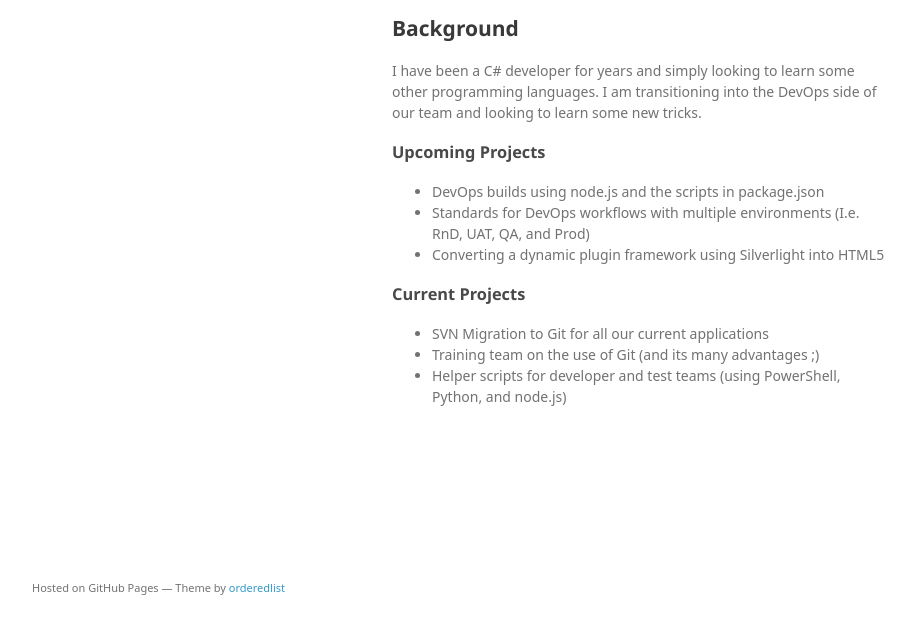
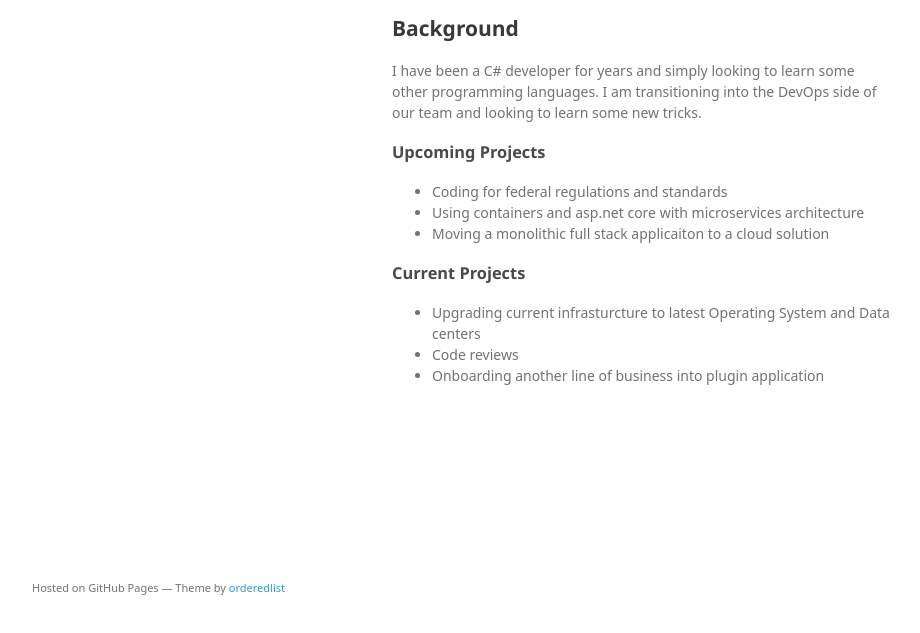
Before and after one commit to noxsoul/noxsoul.github.io, a plain HTML site: page index.html in a window 1280 px wide. Shown: the part 133-766 px from the top of the page, without its empty margins (178-1098 px from the left). Drawn offline with Linux system fonts and the light colour scheme; a web font is replaced by a local one.

Commit message:
Update index.html

```diff
--- a/index.html
+++ b/index.html
@@ -37,18 +37,18 @@
 <a id="upcoming-projects" class="anchor" href="#upcoming-projects" aria-hidden="true"><span aria-hidden="true" class="octicon octicon-link"></span></a>Upcoming Projects</h3>
 
 <ul>
-<li>DevOps builds using node.js and the scripts in package.json</li>
-<li>Standards for DevOps workflows with multiple environments (I.e. RnD, UAT, QA, and Prod)</li>
-<li>Converting a dynamic plugin framework using Silverlight into HTML5 </li>
+<li>Coding for federal regulations and standards</li>
+<li>Using containers and asp.net core with microservices architecture</li>
+<li>Moving a monolithic full stack applicaiton to a cloud solution</li>
 </ul>
 
 <h3>
 <a id="current-projects" class="anchor" href="#current-projects" aria-hidden="true"><span aria-hidden="true" class="octicon octicon-link"></span></a>Current Projects</h3>
 
 <ul>
-<li>SVN Migration to Git for all our current applications</li>
-<li>Training team on the use of Git (and its many advantages ;)</li>
-<li>Helper scripts for developer and test teams (using PowerShell, Python, and node.js)</li>
+<li>Upgrading current infrasturcture to latest Operating System and Data centers</li>
+<li>Code reviews</li>
+<li>Onboarding another line of business into plugin application</li>
 </ul>
       </section>
       <footer>
```
